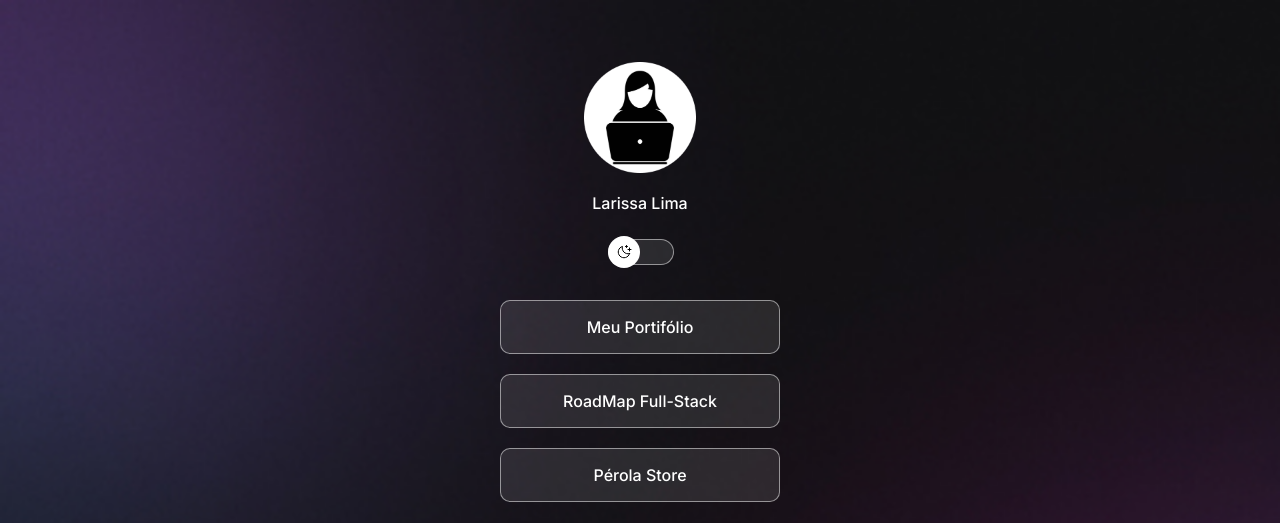
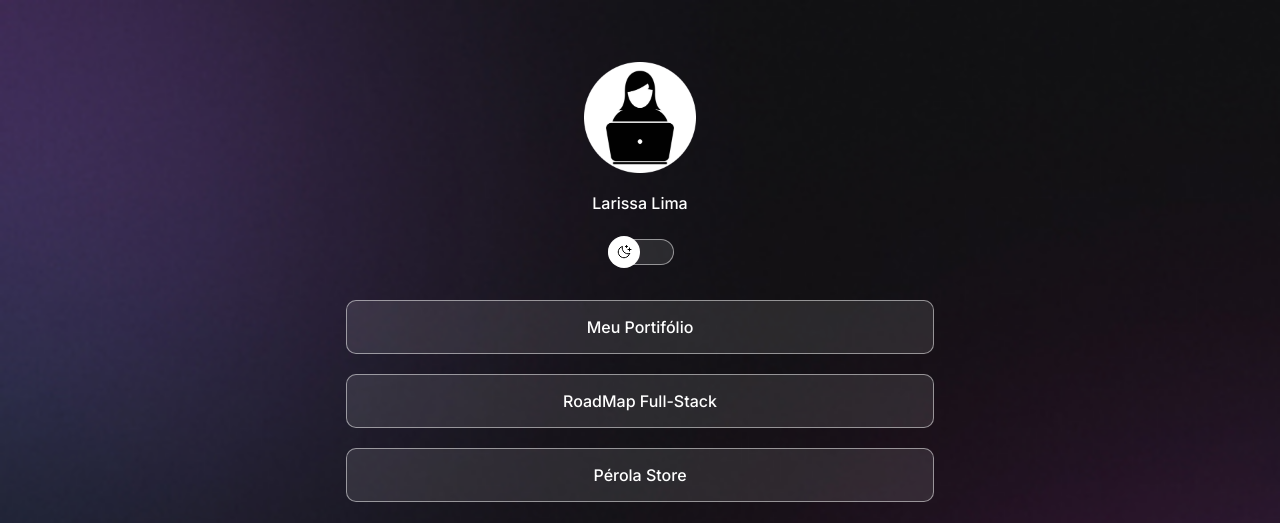
Before and after one commit to llarissallima/link-tree, a plain HTML site: page index.html in a window 1280 px wide. Shown: the top 523 px of the page. Drawn offline with nearby package versions, Linux system fonts and the light colour scheme.

Commit message:
adjust container width

```diff
--- a/style.css
+++ b/style.css
@@ -53,13 +53,12 @@ body * {
 }
 
 #container {
-  /* define a caixa (div) container com sua largura e ela aumenta a altura conforme adiciono elementos, por iso não se define uma altura exata
-  a margem dtem um preescchimento em cima de 56px
+  /* define a caixa (div) container com sua largura em 100% pra todo dispositivo com largura máxima de 588px (para não aumentar os elementos) e ela aumenta a altura conforme adiciono elementos, por iso não se define uma altura exata defini um margem em cima de 56px
   */
 
-  width: 280px;
+  width: 100%;
+  max-width: 588px;
   margin: 56px auto 0px;
-  padding: 0 24px;
 }
 
 /*perfil*/
@@ -141,6 +140,7 @@ ul {
 
    margin-top: 35px;
 
+
    display: flex;
    flex-direction: column;
    gap: 20px;
```
